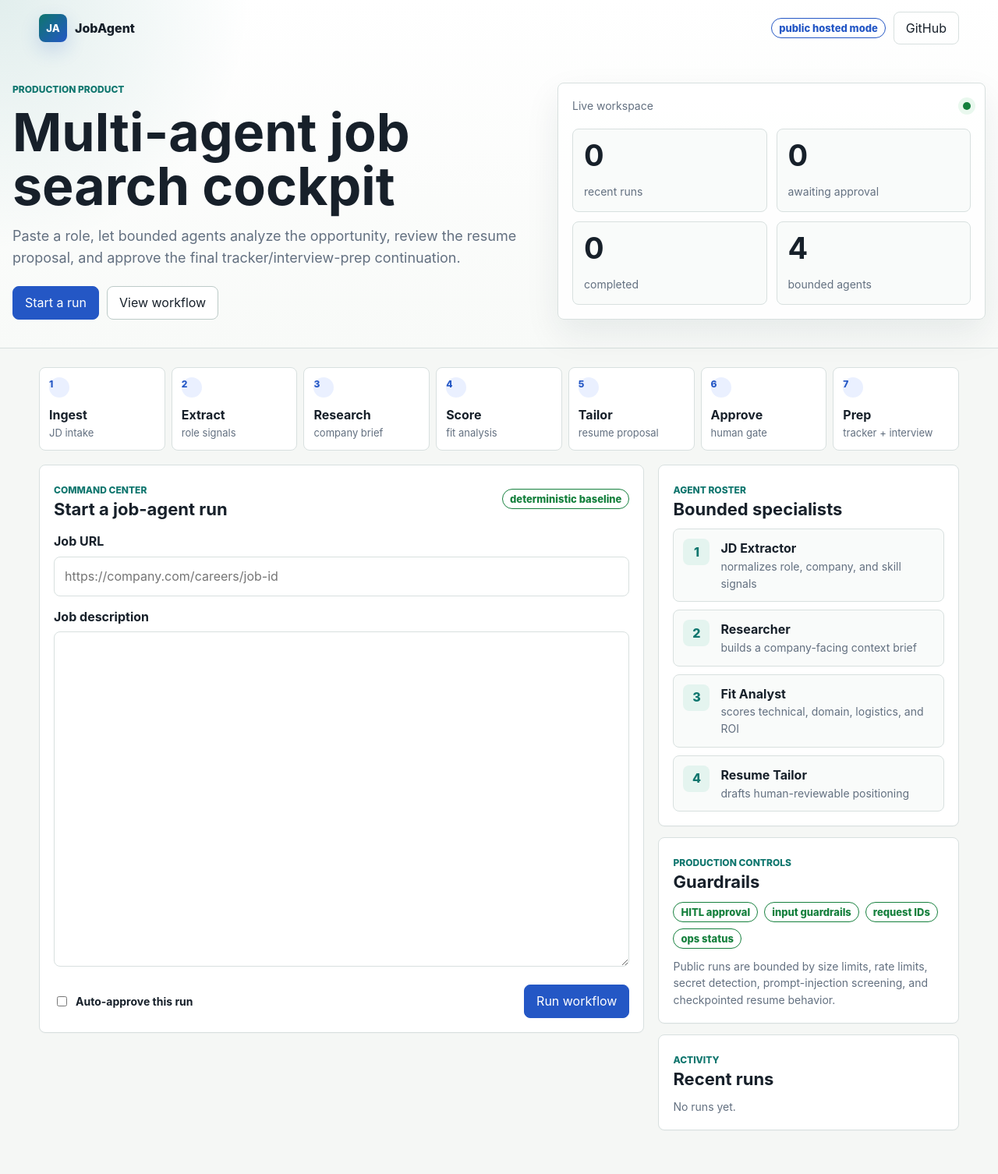
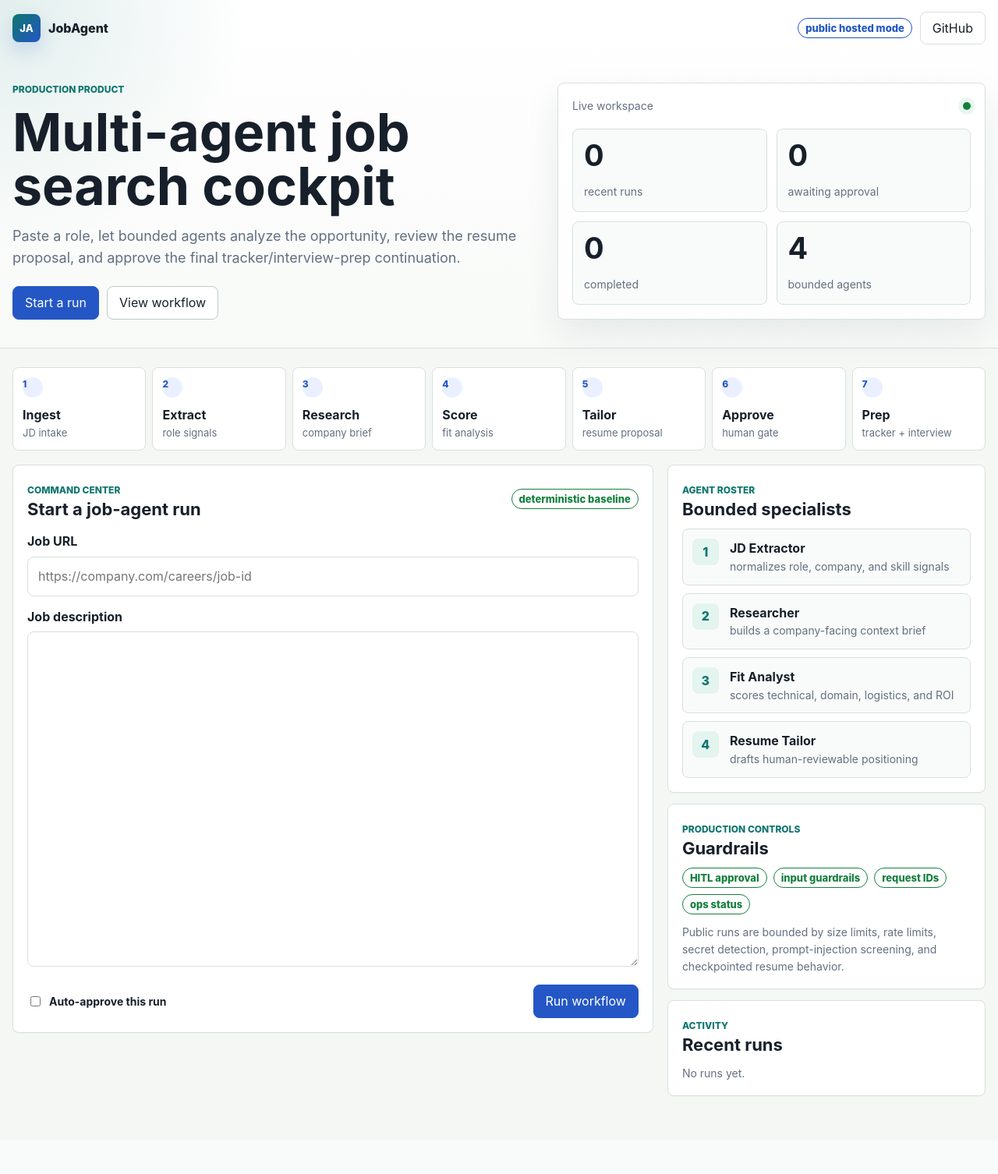
Before and after one commit to yanxuantong/multi-agent-job-search-platform, a FastAPI app: page / in a window 1280 px wide. Shown: the whole page at 78% size. After the commit the page ends 1406 px from the top, so only its background shows below. Run offline with FastAPI, Linux system fonts and the light colour scheme.

Commit message:
Align the web cockpit desktop layout
The hero and workspace now share the same responsive container, preventing wide Safari screens from showing a full-bleed hero above a narrow centered dashboard.

Constraint: The production app is a dashboard-style product, so the first screen needs one coherent desktop grid instead of mixed full-width and constrained sections.

Rejected: Leave the hero full-width and only widen the workspace | it would still create a disconnected visual rhythm.

Confidence: high

Scope-risk: narrow

Directive: Keep top-level page bands on the same container contract unless a deliberate full-bleed visual is introduced.

Tested: /tmp/jobagent-all-venv/bin/python -m unittest discover -s tests; HTMLParser parsed web templates; git diff --check.

Not-tested: Browser screenshot automation was unavailable in the current local toolchain.

Co-authored-by: OmX <omx@oh-my-codex.dev>

```diff
--- a/jobagent/web/static/app.css
+++ b/jobagent/web/static/app.css
@@ -39,7 +39,7 @@ a { color: var(--blue); text-decoration: none; }
 a:hover { text-decoration: underline; }
 
 .wrap {
-  width: min(1180px, calc(100vw - 32px));
+  width: min(1440px, calc(100vw - 32px));
   max-width: calc(100vw - 32px);
   margin: 0 auto;
 }
@@ -99,7 +99,6 @@ a:hover { text-decoration: underline; }
   grid-template-columns: minmax(0, 1.1fr) minmax(340px, .9fr);
   gap: 28px;
   align-items: stretch;
-  width: 100%;
   min-width: 0;
   padding: 34px 0 36px;
 }
```
